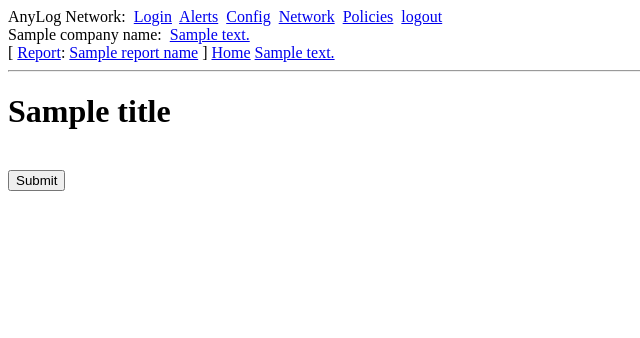
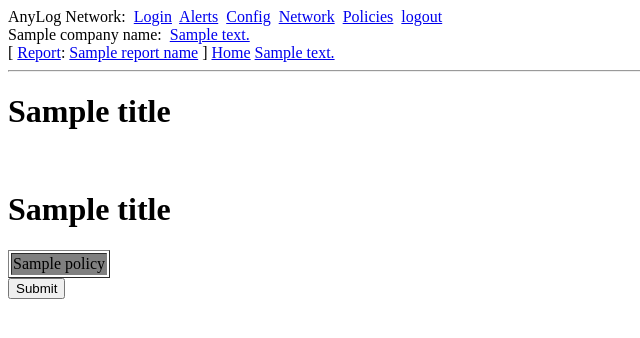
Before and after one commit to AnyLog-co/AnyLog-GUI, a Flask app: template app/templates/add_policies.html in a window 1280 px wide. Shown: the top 338 px of the page, without its empty margins (0-640 px from the left). Run offline with Flask 2, Linux system fonts and the light colour scheme; the template is opened without the code that fills it: most values are stand-ins (such as "Sample title", 1, 10 or a date in 2020).

Commit message:
policies

```diff
--- a/app/routes.py
+++ b/app/routes.py
@@ -722,14 +722,20 @@ def policies():
     if not user_connect_:
         return redirect(('/login'))        # start with Login  if not yet provided
 
-    user_name = session['username']
 
-    form = Policies()
+    policies_list = gui_view_.get_base_info("policies")     # get the list of policies from the config file
 
+    name_list = []  # Collect the names of the policies
+    if policies_list and isinstance(policies_list,dict):
+        for policy in policies_list:
+            if "name" in policy:
+                policy_name = policy["name"]
+                name_list.append(policy_name)
 
     select_info = get_select_menu()
     select_info['title'] = "Network Policies"
     select_info['form'] = Policies()
+    select_info['policies'] = name_list
 
     return render_template('add_policies.html', **select_info)
 
--- a/app/templates/add_policies.html
+++ b/app/templates/add_policies.html
@@ -5,8 +5,22 @@
 {% block content %}
     <h1>{{title}}</h1><br>
 
+    <form action="{{url_for('deploy_report')}}" method="POST">
 
+        <h1>{{ title }}</h1>
 
+        <table border="1">
+            <colgroup>
+                <col span="5" style="background-color:gray">
+                <col style="background-color:white">
+            </colgroup>
+
+            <tr>    <!-- table row  -->
+                {% for policy_name in policies %}
+                    <td>{{policy_name}}</td> <!-- table cell  -->
+                {% endfor %}
+            </tr>
+        </table>
 
 
 
--- a/machines.json
+++ b/machines.json
@@ -63,8 +63,8 @@
                         }
                 }
 
-            }
             },
+
 
             "policies" : [
                 {
@@ -111,3 +111,4 @@
                 }
             ]
         }
+}
```
Lines whose indentation alone changed are shown as unchanged.
